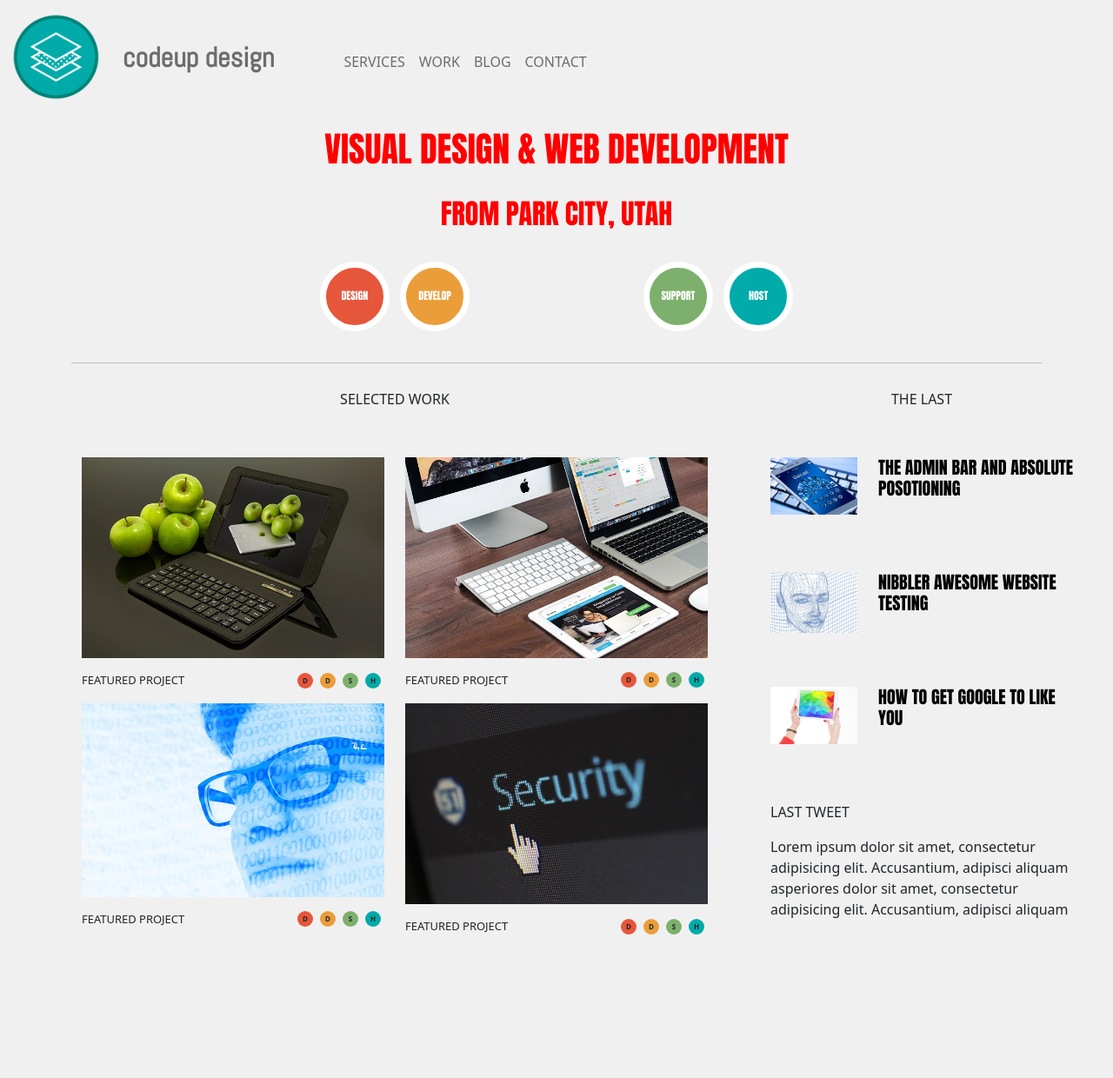
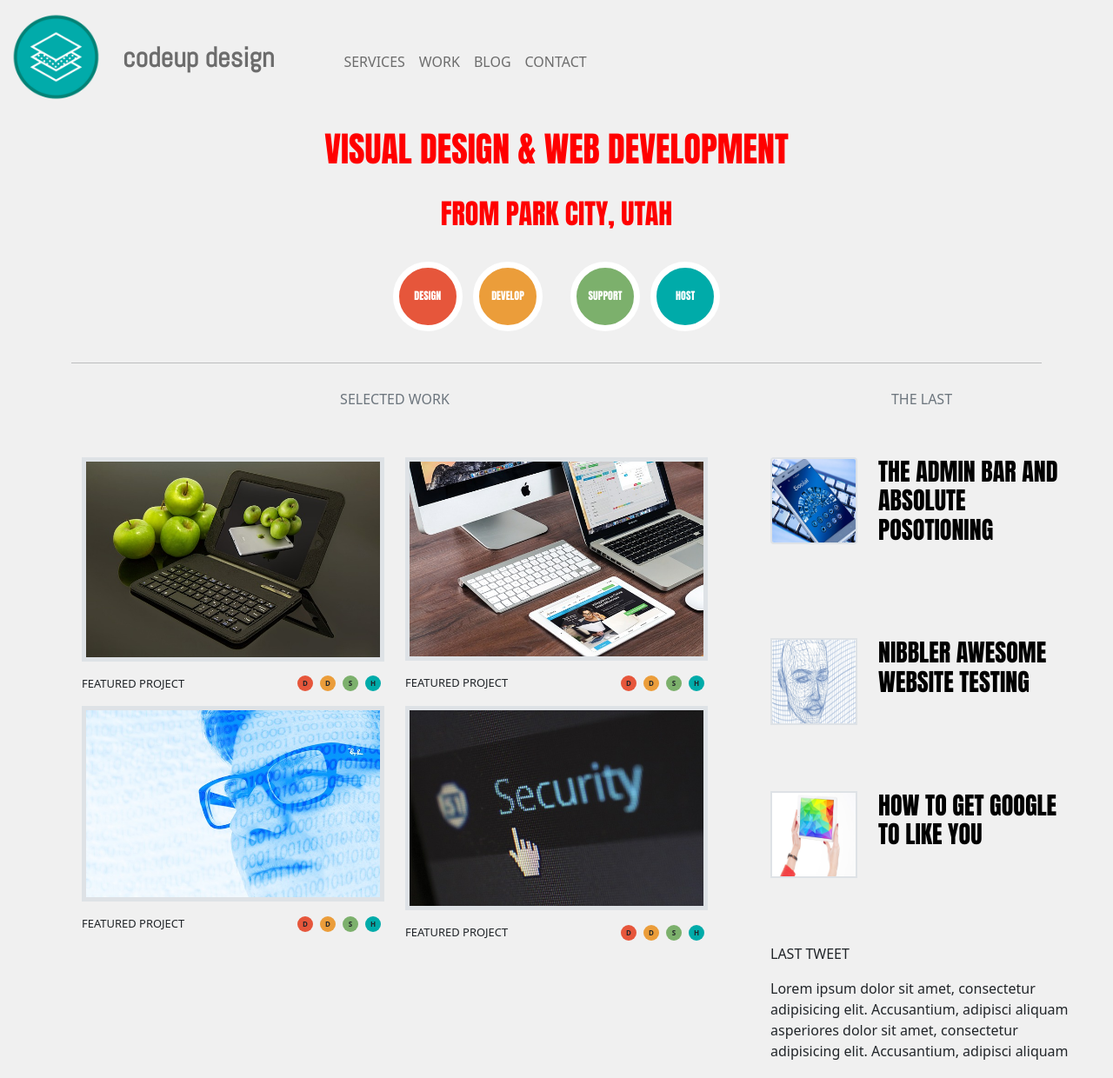
Before and after one commit to bret-eric-imugi/codeup-design-project, a plain HTML site: page index.html in a window 1280 px wide. Shown: the top 1240 px of the page at 87% size. Before the commit the page ends 1106 px from the top, so only its background shows below. Drawn offline with nearby package versions, Linux system fonts and the light colour scheme.

Commit message:
passing back to Eric

```diff
--- a/css/styles.css
+++ b/css/styles.css
@@ -99,7 +99,7 @@ hr {
 
 .the-last .row h5 {
     font-family: 'Anton', sans-serif;
-    font-size: 1.25em;
+    font-size: 1.75em;
     margin-bottom: 3em;
     color: black;
 }
--- a/index.html
+++ b/index.html
@@ -50,12 +50,12 @@
 	</div>
 
     <div class="container">
-		<div class="row">
-			<div class=" col-md-4 offset-md-2 text-center">
+        <div class="row justify-content-center">
+            <div class="col-md-auto text-center">
                 <div class="service-btn btn-design d-inline-block m-1">DESIGN</div>
                 <div class="service-btn btn-develop d-inline-block m-1">DEVELOP</div>
             </div>
-			<div class=" col-md-4 text-center">
+            <div class="col-md-auto text-center">
                 <div class="service-btn btn-support d-inline-block m-1">SUPPORT</div>
                 <div class="service-btn btn-host d-inline-block m-1">HOST</div>
             </div>
@@ -67,11 +67,11 @@
 	<div class="container">
 		<div class="row">
 			<div class="col-12 col-lg-8">
-				<h6 class="selected-work text-center">SELECTED WORK</h6>
+				<h6 class="selected-work text-center text-secondary">SELECTED WORK</h6>
 				<div class="row">
 					<!-- Projects -->
 					<div class="col-md-6 col-lg-6 featured-project">
-						<img src="media/apple-ipad.jpg" class="img-fluid" alt="Featured Project">
+						<img src="media/apple-ipad.jpg" class="img-fluid border border-5 border-gray-800" alt="Featured Project">
 						<div class="d-flex justify-content-between">
 							<p class="featured-project mt-3">FEATURED PROJECT</p>
 							<section class="d-flex justify-content-center align-items-center">
@@ -83,7 +83,7 @@
 						</div>
 					</div>
 					<div class="col-md-6 col-lg-6 featured-project">
-						<img src="media/macbook.jpg" class="img-fluid" alt="Featured Project">
+						<img src="media/macbook.jpg" class="img-fluid border border-5 border-gray-800" alt="Featured Project">
 						<div class="d-flex justify-content-between">
 							<p class="featured-project mt-3">FEATURED PROJECT</p>
 							<section class="d-flex justify-content-center align-items-center">
@@ -97,7 +97,7 @@
 				</div>
 				<div class="row">
 					<div class="col-md-6 col-lg-6 featured-project">
-						<img src="media/man.jpg" class="img-fluid imgman" alt="Featured Project">
+						<img src="media/man.jpg" class="img-fluid imgman border border-5 border-gray-800" alt="Featured Project">
 						<div class="d-flex justify-content-between">
 							<p class="featured-project mt-3">FEATURED PROJECT</p>
 							<section class="d-flex justify-content-center align-items-center">
@@ -109,7 +109,7 @@
 						</div>
 					</div>
 					<div class="col-md-6 col-lg-6 featured-project">
-						<img src="media/security.jpg" class="img-fluid" alt="Featured Project">
+						<img src="media/security.jpg" class="img-fluid border border-5 border-gray-800" alt="Featured Project">
 						<div class="d-flex justify-content-between">
 							<p class="featured-project mt-3">FEATURED PROJECT</p>
 							<section class="d-flex justify-content-center align-items-center">
@@ -126,11 +126,13 @@
 			<!-- The Last Column -->
 			<div class="col-lg-4">
 				<div class="the-last col-0 col-lg-12 d-none d-lg-block">
-					<h6 class="text-center">THE LAST</h6>
+					<h6 class="text-center text-secondary">THE LAST</h6>
 					<!-- Posts -->
 					<div class="row mb-4">
-						<div class="col-4">
-							<img src="media/mobile-phone.jpg" class="img-fluid" alt="Description">
+						<div class="col-4 ">
+                            <div class="ratio ratio-1x1">
+							<img src="media/mobile-phone.jpg" class="img-fluid border border-2 border-gray-800 rounded-1" alt="Description">
+                        </div>
 						</div>
 						<div class="col-8">
 							<h5>THE ADMIN BAR AND ABSOLUTE POSOTIONING</h5>
@@ -138,7 +140,9 @@
 					</div>
 					<div class="row mb-4">
 						<div class="col-4">
-							<img src="media/head.jpg" class="img-fluid" alt="Description">
+                            <div class="ratio ratio-1x1">
+							<img src="media/head.jpg" class="img-fluid border border-2 border-gray-800 round-1" alt="Description">
+                            </div>
 						</div>
 						<div class="col-8">
 							<h5>NIBBLER AWESOME WEBSITE TESTING</h5>
@@ -146,7 +150,9 @@
 					</div>
 					<div class="row mb-4">
 						<div class="col-4">
-							<img src="media/ipad.jpg" class="img-fluid" alt="Description">
+                            <div class="ratio ratio-1x1">
+							<img src="media/ipad.jpg" class="img-fluid border border-2 border-gray-800 round-1" alt="Description">
+                            </div>
 						</div>
 						<div class="col-8">
 							<h5>HOW TO GET GOOGLE TO LIKE YOU</h5>
```
Lines whose indentation alone changed are shown as unchanged.
